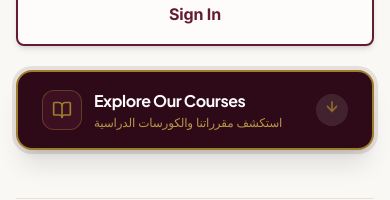
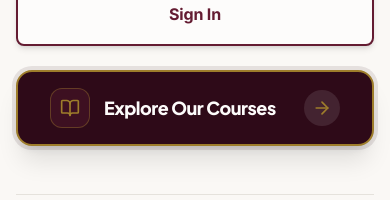
Before and after one commit to phenolvii-code/phenol-lms, a Next.js app: page / in a window 390 px wide. Shown: the part 592-792 px from the top of the page. Built offline with nearby package versions, Linux system fonts and the light colour scheme; no server answers; the database is empty.

Commit message:
fix(hero): make Explore Our Courses button 100% English and navigate directly to /courses

```diff
--- a/src/components/home/HeroSection.tsx
+++ b/src/components/home/HeroSection.tsx
@@ -1,7 +1,8 @@
 'use client';
 
 import React from 'react';
-import { ArrowRight, BookOpen, ArrowDown } from 'lucide-react';
+import Link from 'next/link';
+import { ArrowRight, BookOpen } from 'lucide-react';
 
 interface HeroSectionProps {
   onSignUp?: () => void;
@@ -71,39 +72,25 @@ export const HeroSection: React.FC<HeroSectionProps> = ({ onSignUp, onSignIn, on
           </button>
         </div>
 
-        {/* Large & Prominent Bridge Button: Explore Our Courses */}
+        {/* Large & Prominent Button: Navigate to /courses */}
         <div className="mt-6 sm:mt-8 flex flex-col items-center justify-center max-w-lg mx-auto">
-          <a
-            href="#courses"
-            onClick={(e) => {
-              e.preventDefault();
-              const target = document.getElementById('courses');
-              if (target) {
-                target.scrollIntoView({ behavior: 'smooth' });
-              } else {
-                window.location.href = '/courses';
-              }
-            }}
-            className="w-full sm:w-auto min-w-[280px] sm:min-w-[420px] inline-flex items-center justify-between gap-4 px-6 sm:px-8 py-4 sm:py-5 rounded-2xl bg-burgundy-900 hover:bg-black active:scale-[0.98] text-ivory-100 font-sans font-bold text-base sm:text-xl shadow-xl hover:shadow-2xl transition-all duration-300 border-2 border-ochre hover:border-ochre-light group cursor-pointer ring-4 ring-burgundy-900/10 hover:-translate-y-0.5"
+          <Link
+            href="/courses"
+            className="w-full sm:w-auto min-w-[280px] sm:min-w-[420px] inline-flex items-center justify-between gap-4 px-8 sm:px-10 py-4 sm:py-5 rounded-2xl bg-burgundy-900 hover:bg-black active:scale-[0.98] text-ivory-100 font-sans font-bold text-lg sm:text-xl shadow-xl hover:shadow-2xl transition-all duration-300 border-2 border-ochre hover:border-ochre-light group cursor-pointer ring-4 ring-burgundy-900/10 hover:-translate-y-0.5"
             aria-label="Explore Our Courses"
           >
-            <div className="flex items-center gap-3 sm:gap-4 text-left">
+            <div className="flex items-center gap-3.5 sm:gap-4 text-left">
               <div className="w-10 sm:w-12 h-10 sm:h-12 rounded-xl bg-burgundy-800 border border-ochre/40 flex items-center justify-center text-ochre-light group-hover:scale-110 transition-transform shrink-0">
                 <BookOpen className="w-5 sm:w-6 h-5 sm:h-6 text-ochre" />
               </div>
-              <div>
-                <span className="block text-base sm:text-xl font-bold tracking-tight text-ivory-100 font-display">
-                  Explore Our Courses
-                </span>
-                <span className="block text-xs sm:text-sm font-medium text-ochre-light/90 font-sans">
-                  استكشف مقرراتنا والكورسات الدراسية
-                </span>
-              </div>
+              <span className="text-lg sm:text-2xl font-extrabold tracking-tight text-ivory-100 font-display">
+                Explore Our Courses
+              </span>
             </div>
-            <div className="w-8 sm:w-10 h-8 sm:h-10 rounded-full bg-ivory-100/10 flex items-center justify-center shrink-0 group-hover:bg-ochre/20 transition-colors">
-              <ArrowDown className="w-4 sm:w-5 h-4 sm:h-5 text-ochre animate-bounce group-hover:translate-y-0.5 transition-transform" />
+            <div className="w-9 sm:w-11 h-9 sm:h-11 rounded-full bg-ivory-100/10 flex items-center justify-center shrink-0 group-hover:bg-ochre/20 transition-colors">
+              <ArrowRight className="w-5 sm:w-6 h-5 sm:h-6 text-ochre group-hover:translate-x-1.5 transition-transform" />
             </div>
-          </a>
+          </Link>
         </div>
 
         {/* Footnote 3 Principles */}
```
